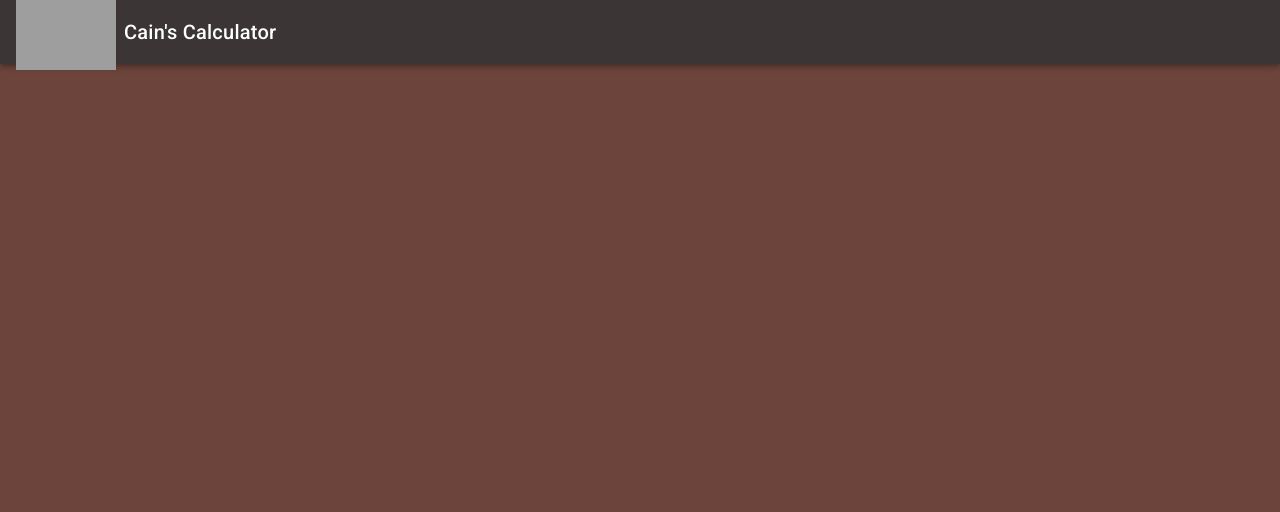
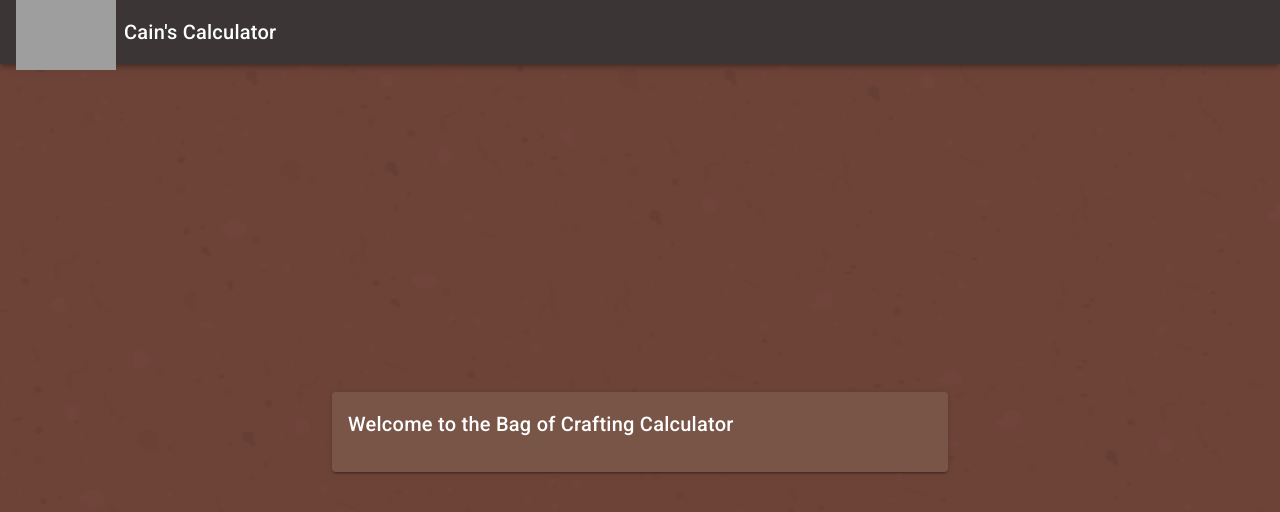
Before and after one commit to C-Dahr/cain-calculator, a Vue app: page /#/ in a window 1280 px wide. Shown: the top 512 px of the page. Built offline with nearby package versions, Linux system fonts and the light colour scheme; grey boxes are pictures that could not be loaded.

Commit message:
Added background image and basic welcome message

```diff
--- a/src/App.vue
+++ b/src/App.vue
@@ -1,9 +1,9 @@
 <template>
   <v-app>
     <Navbar/>
-    <v-main>
-      <router-view/>
-    </v-main>
+      <v-main>
+        <router-view/>
+      </v-main>
   </v-app>
 </template>
 
@@ -23,26 +23,10 @@ export default {
 
 <style>
 
-#app {
-  font-family: Avenir, Helvetica, Arial, sans-serif;
-  -webkit-font-smoothing: antialiased;
-  -moz-osx-font-smoothing: grayscale;
-  text-align: center;
-  color: #2c3e50;
-  background: #6c443c;
-}
-
-#nav {
-  padding: 30px;
-}
-
-#nav a {
-  font-weight: bold;
-  color: #2c3e50;
-}
-
-#nav a.router-link-exact-active {
-  color: #42b983;
+.v-main__wrap {
+  background: url('assets/floor.png') no-repeat fixed !important;
+  background-size: cover !important;
+  background-position: center top !important;
 }
 
 </style>
--- a/src/components/Navbar.vue
+++ b/src/components/Navbar.vue
@@ -31,25 +31,4 @@ export default {
 
 <style>
 
-#app {
-    font-family: Avenir, Helvetica, Arial, sans-serif;
-    -webkit-font-smoothing: antialiased;
-    -moz-osx-font-smoothing: grayscale;
-    text-align: center;
-    color: #2c3e50;
-}
-
-#nav {
-    padding: 30px;
-}
-
-#nav a {
-    font-weight: bold;
-    color: #2c3e50;
-}
-
-#nav a.router-link-exact-active {
-    color: #42b983;
-}
-
 </style>
--- a/src/views/Home.vue
+++ b/src/views/Home.vue
@@ -1,6 +1,17 @@
 <template>
-  <div class="home">
-  </div>
+  <v-container fill-height fluid>
+    <v-row justify="center" align="center">
+      <v-col cols=6>
+        <v-card color="brown" dark>
+          <v-card-title>
+            Welcome to the Bag of Crafting Calculator
+          </v-card-title>
+          <v-card-text>
+          </v-card-text>
+        </v-card>
+      </v-col>
+    </v-row>
+  </v-container>
 </template>
 
 <script>
```
Also changed, not shown: src/assets/floor.png (added).
